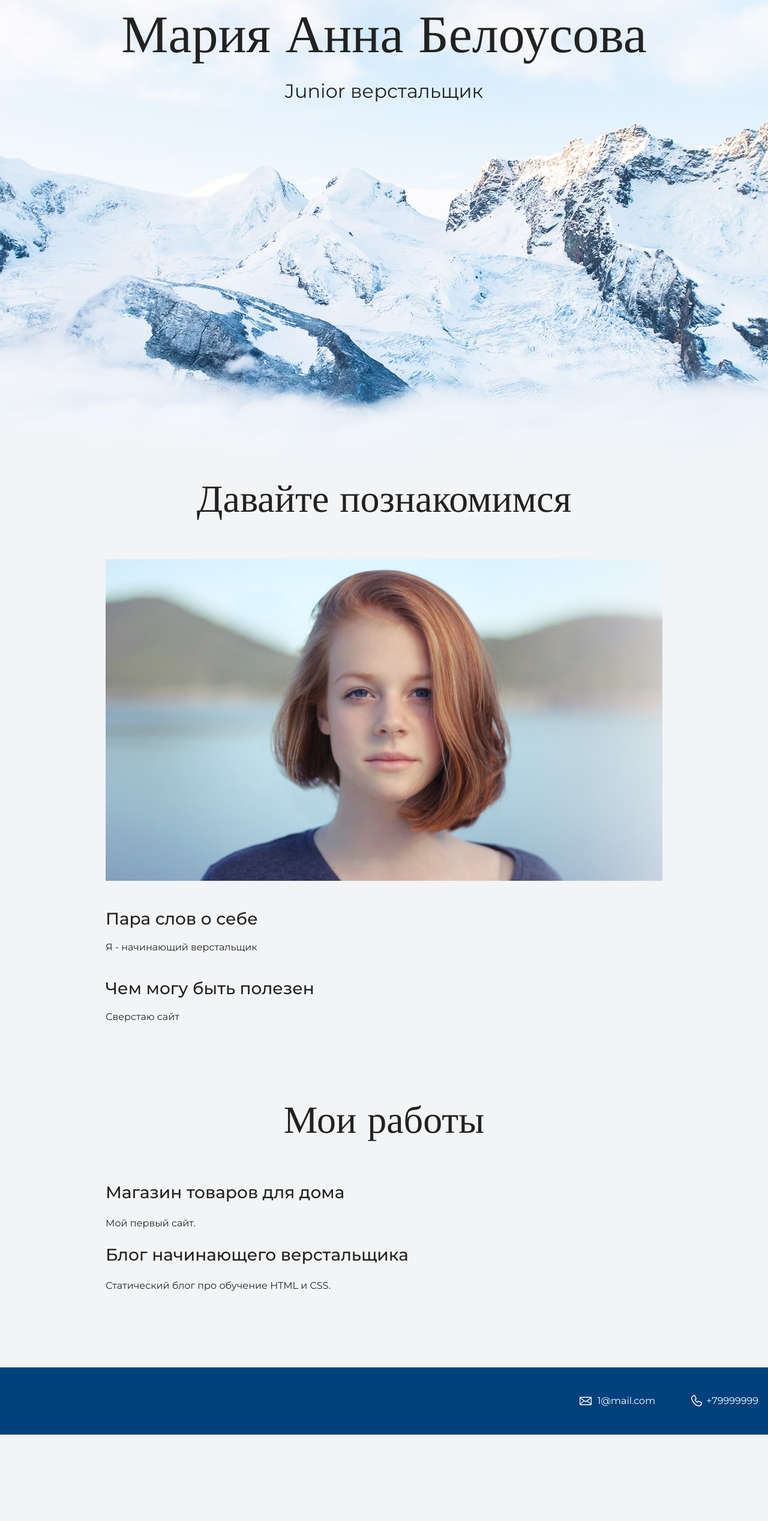
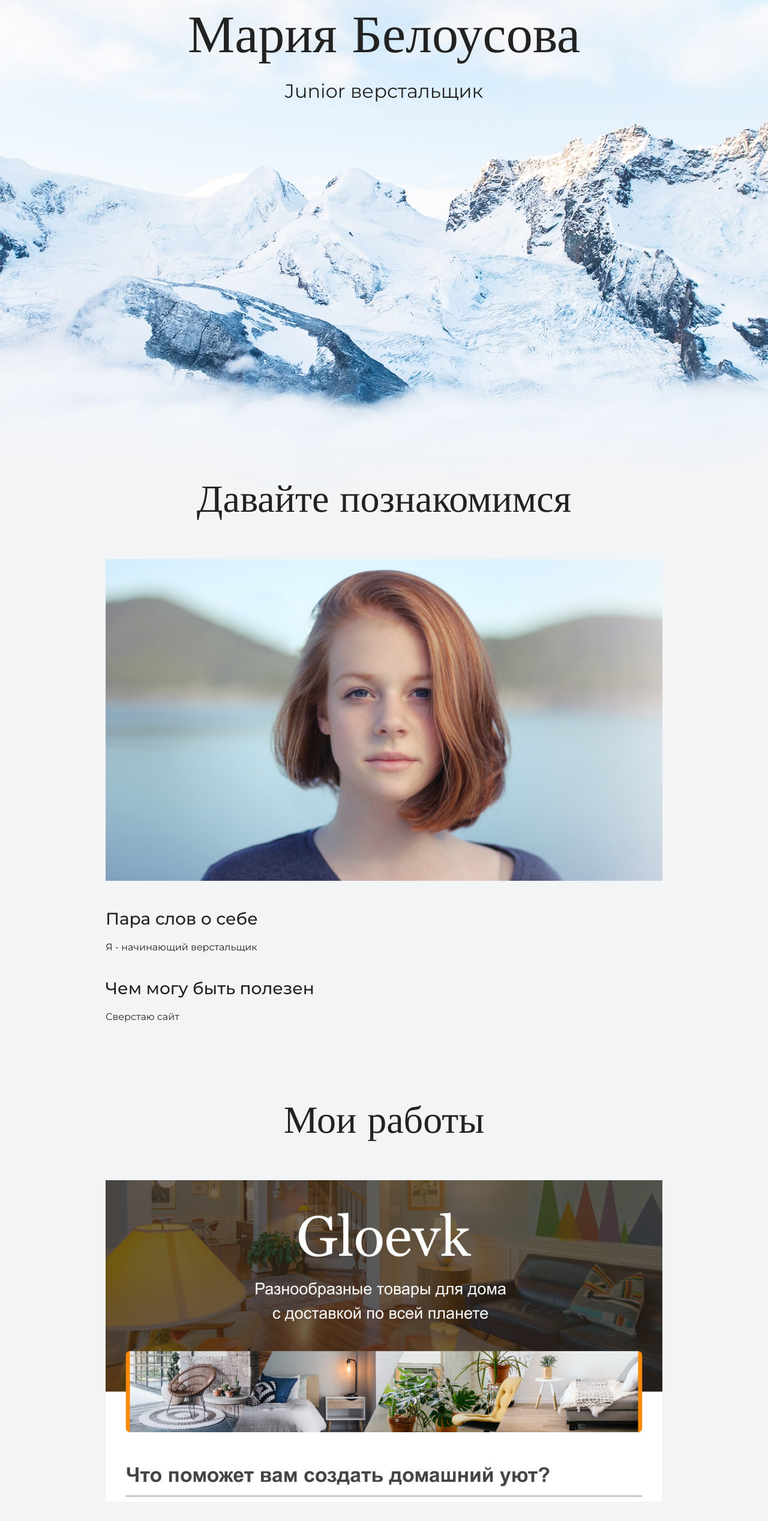
Before and after one commit to mary-lika/my-site, a plain HTML site: page index.html in a window 1280 px wide. Shown: the part 240-2775 px from the top of the page at 60% size. Before the commit the page ends 2631 px from the top, so only its background shows below. Drawn offline with nearby package versions, Linux system fonts and the light colour scheme.

Commit message:
Update index.html

```diff
--- a/index.html
+++ b/index.html
@@ -19,7 +19,7 @@
 
     <section class="hero-image">
       <div class="container">
-      <h1 class="heading">Мария Анна Белоусова</h1>
+      <h1 class="heading">Мария Белоусова</h1>
       <p>Junior верстальщик</p>
       </div>
     </section>
@@ -41,8 +41,12 @@
       <div class="container">
       <h2 class="subheading">Мои работы</h2>
 
+      <figure class="project-image">
+        <img src="files/project.jpg" width="928" height="536" alt="Cайт магазина товаров для дома">
+      </figure>
       <h3>Магазин товаров для дома</h3>
       <p>Мой первый сайт.</p>
+        <a class="button" href="source/project/index.html"Открыть страницу</a>
 
       <h3>Блог начинающего верстальщика</h3>
       <p>Статический блог про обучение HTML и CSS.</p>
```
